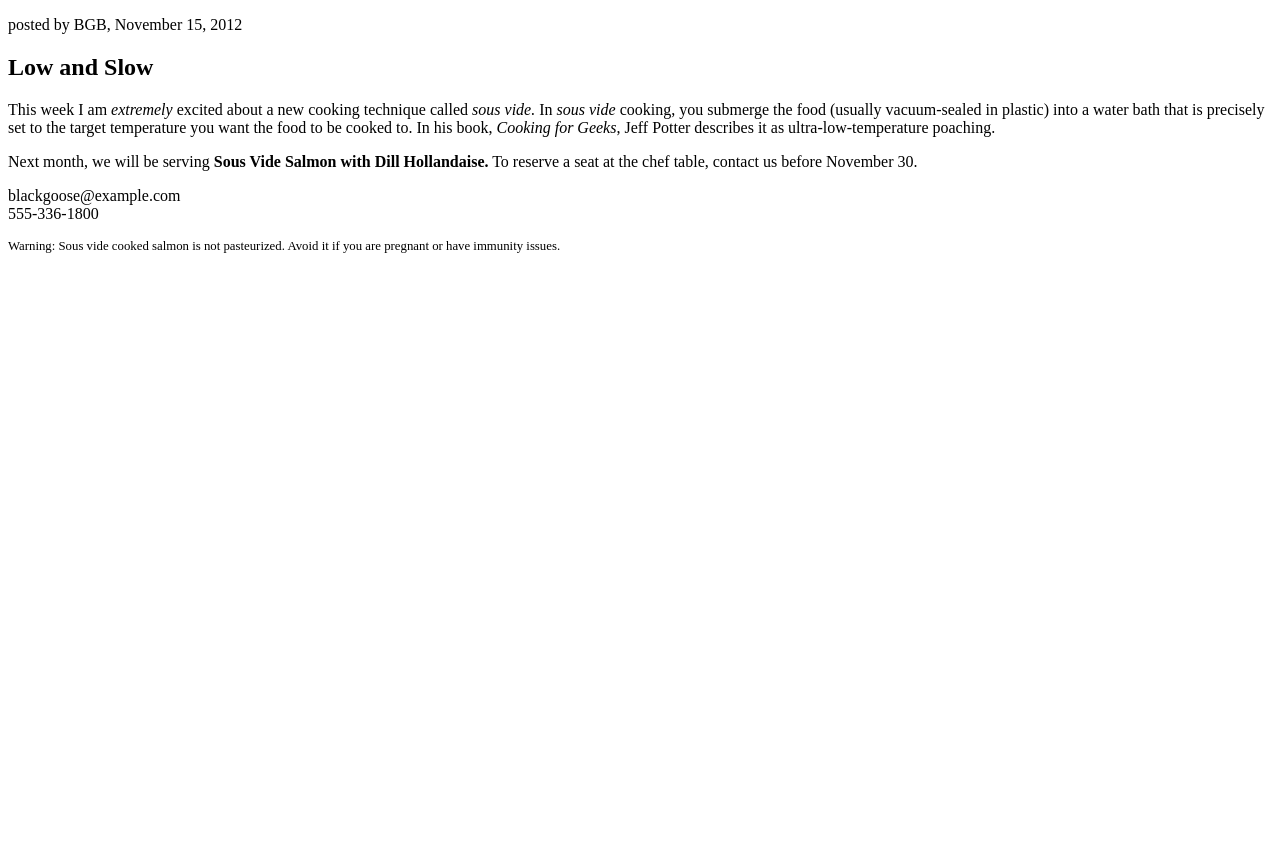
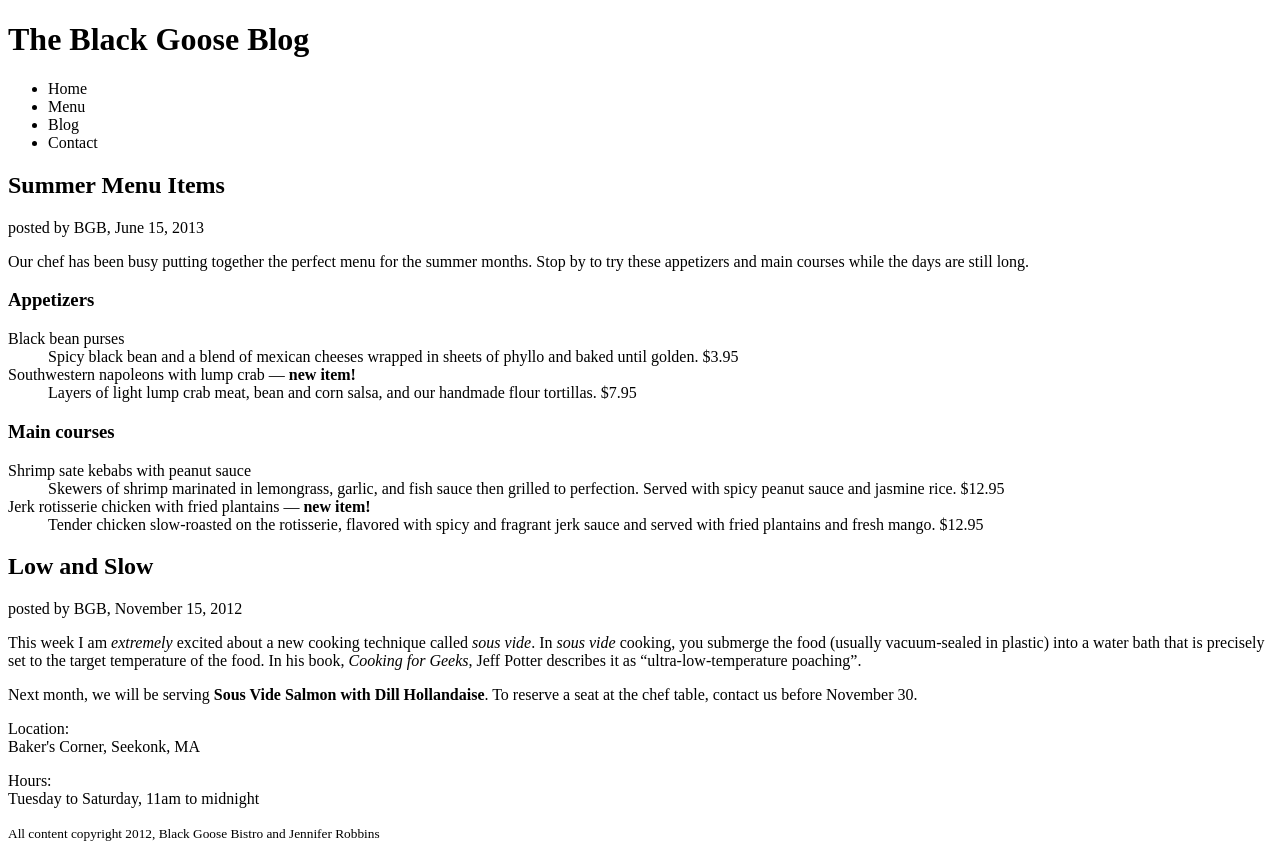
Before and after one commit to grc-338-02-spring-2016/github-demo-02-marychristinajohnson, a plain HTML site: page blog.html in a window 1280 px wide. Before the commit the page ends 800 px from the top, so only its background shows below. Drawn offline with Linux system fonts and the light colour scheme.

Commit message:
final commit of blog.html

```diff
--- a/blog.html
+++ b/blog.html
@@ -4,7 +4,7 @@
 
 
 <head>
-    <title>Blog Post</title>
+    <title>Blog</title>
 
 
 
@@ -13,20 +13,58 @@
 
     <body>
 
-<article>
-<header>
-<p>posted by BGB, November 15, 2012</p>
-</header>
-<h1>Low and Slow</h1>
-<p>This week I am <em>extremely</em> excited about a new cooking technique called <em>sous vide.</em> In <em>sous vide</em> cooking, you submerge the food (usually vacuum-sealed in plastic) into a water bath that is precisely set to the target temperature you want the food to be cooked to. In his book, <em>Cooking for Geeks</em>, Jeff Potter describes it as ultra-low-temperature poaching.</p>
+        <h1>The Black Goose Blog</h1>
 
-<p>Next month, we will be serving <b>Sous Vide Salmon with Dill Hollandaise.</b> To reserve a seat at the chef table, contact us before November 30.</p>
+<ul>
+<li>Home</li>
+<li>Menu</li>
+<li>Blog</li>
+<li>Contact</li>
+</ul>
 
-<p>blackgoose@example.com<br>
-555-336-1800</p>
 
-<p style="font-size:.8em"> Warning: Sous vide cooked salmon is not pasteurized. Avoid it if you are pregnant or have immunity issues.</p>
-</article>
+<h2>Summer Menu Items</h2>
+<p>posted by BGB, June 15, 2013</p>
+<p>Our chef has been busy putting together the perfect menu for the summer months. Stop by to try these appetizers and main courses while the days are still long.</p>
+
+<h3>Appetizers</h3>
+<dl>
+
+    <dt>Black bean purses</dt>
+    <dd>Spicy black bean and a blend of mexican cheeses wrapped in sheets of phyllo and baked until golden. $3.95</dd>
+
+<dt>Southwestern napoleons with lump crab &mdash; <b>new item!</b></dt>
+<dd>Layers of light lump crab meat, bean and corn salsa, and our handmade flour tortillas. $7.95</dd>
+
+    </dl>
+
+<h3>Main courses</h3>
+
+        <dl>
+<dt>Shrimp sate kebabs with peanut sauce</dt>
+<dd>Skewers of shrimp marinated in lemongrass, garlic, and fish sauce then grilled to perfection. Served with spicy peanut sauce and jasmine rice. $12.95</dd>
+
+<dt>Jerk rotisserie chicken with fried plantains &mdash; <b>new item!</b></dt>
+<dd>Tender chicken slow-roasted on the rotisserie, flavored with spicy and fragrant jerk sauce and served with fried plantains and fresh mango. $12.95</dd>
+            </dl>
+
+
+
+<h2>Low and Slow</h2>
+posted by BGB, November 15, 2012
+
+<p>This week I am <em>extremely</em> excited about a new cooking technique called <dfn><i>sous vide</i></dfn>. In <i>sous vide</i> cooking, you submerge the food (usually vacuum-sealed in plastic) into a water bath that is precisely set to the target temperature of the food. In his book, <cite>Cooking for Geeks</cite>, Jeff Potter describes it as <q>ultra-low-temperature poaching</q>.</p>
+
+<p>Next month, we will be serving <b>Sous Vide Salmon with Dill Hollandaise</b>. To reserve a seat at the chef table, contact us before November 30.</p>
+
+
+
+<p>Location:<br>Baker's Corner, Seekonk, MA</p>
+<p>Hours:<br>Tuesday to Saturday, 11am to midnight</p>
+
+<small>All content copyright 2012, Black Goose Bistro and Jennifer Robbins</small>
+
+
 
 
     </body>
```
